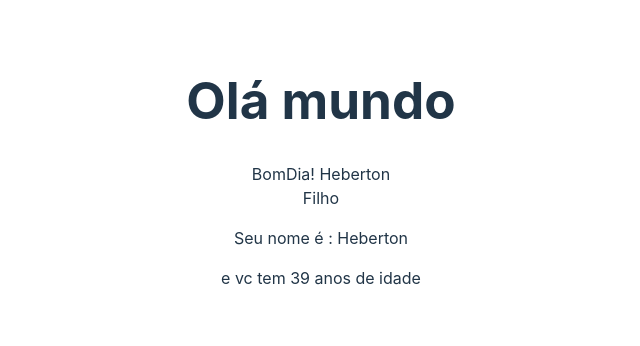
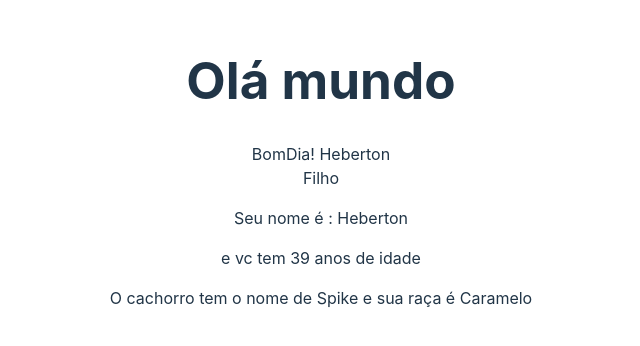
Before and after one commit to HebertonGeovane/curso_react_com_ts, a React (Vite) app in the folder 2_fundamentos/: page / in a window 1280 px wide. Shown: the part 228-574 px from the top of the page, without its empty margins (319-959 px from the left). Built offline with nearby package versions, Linux system fonts and the light colour scheme.

Commit message:
feat: add Cachorro.jsx

```diff
--- a/2_fundamentos/src/App.jsx
+++ b/2_fundamentos/src/App.jsx
@@ -1,8 +1,9 @@
 import './App.css'
 import BomDia from './components/BomDia'
 import Welcome from './components/Welcome'
-import Pai from './components/Pai';
-import Descricao from './components/Descricao';
+import Pai from './components/Pai'
+import Descricao from './components/Descricao'
+import Cachorro from './components/Cachorro'
 function App() {
 
   return (
@@ -15,6 +16,8 @@ function App() {
     <Pai />
     {/* 6.4 Props */}
     <Descricao nome = "Heberton" idade={39} />
+    {/* 6.5 Desestruturação de props */}
+    <Cachorro nome = "Spike" raca= "Caramelo" />
     </>
   )
 }
--- /dev/null
+++ b/2_fundamentos/src/components/Cachorro.jsx
@@ -0,0 +1,13 @@
+import React from 'react'
+
+const Cachorro = ({nome , raca}) => {
+  return (
+    <div>
+        <p>
+            O cachorro tem o nome de {nome}  e sua raça é {raca}
+        </p>
+    </div>
+  )
+}
+
+export default Cachorro
```
